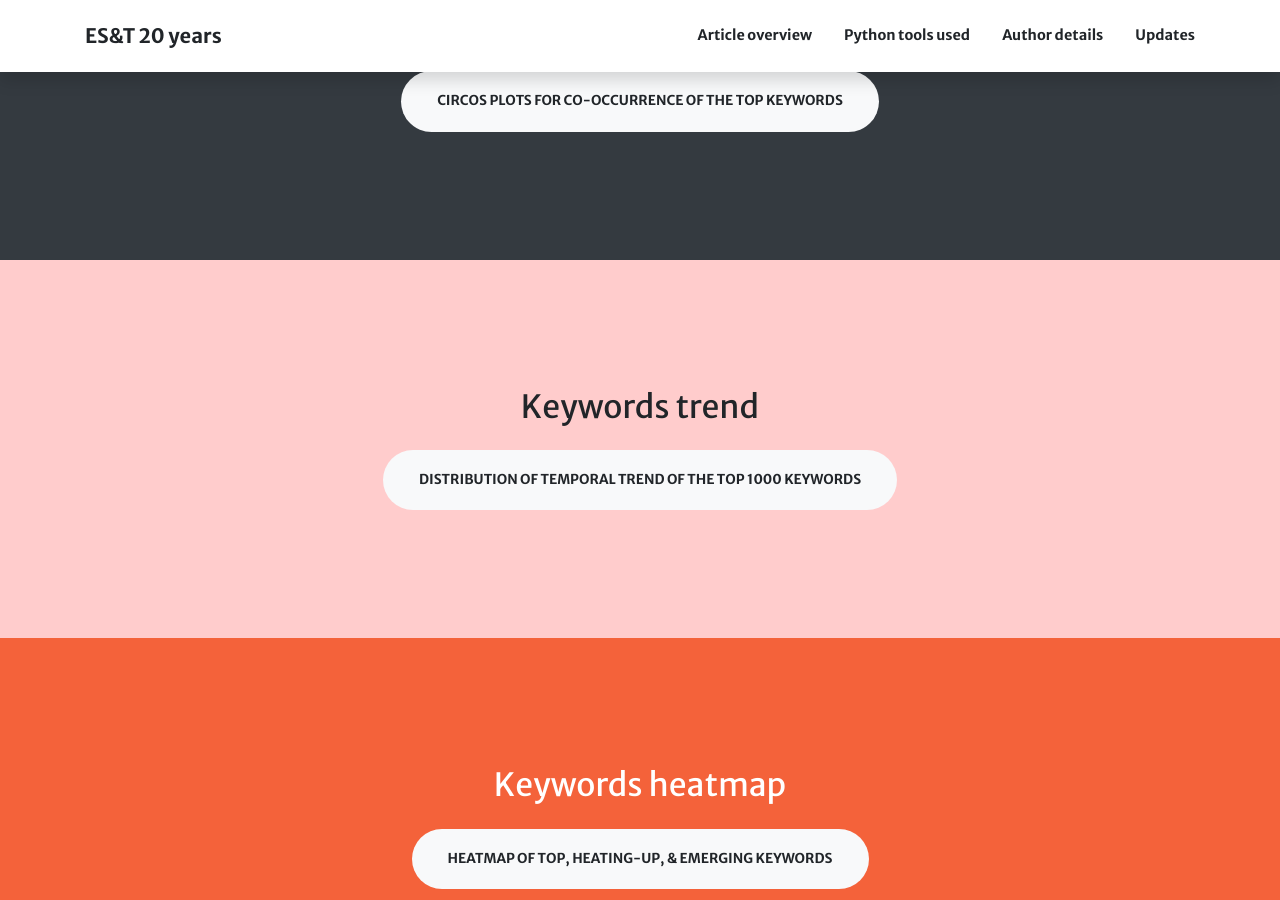
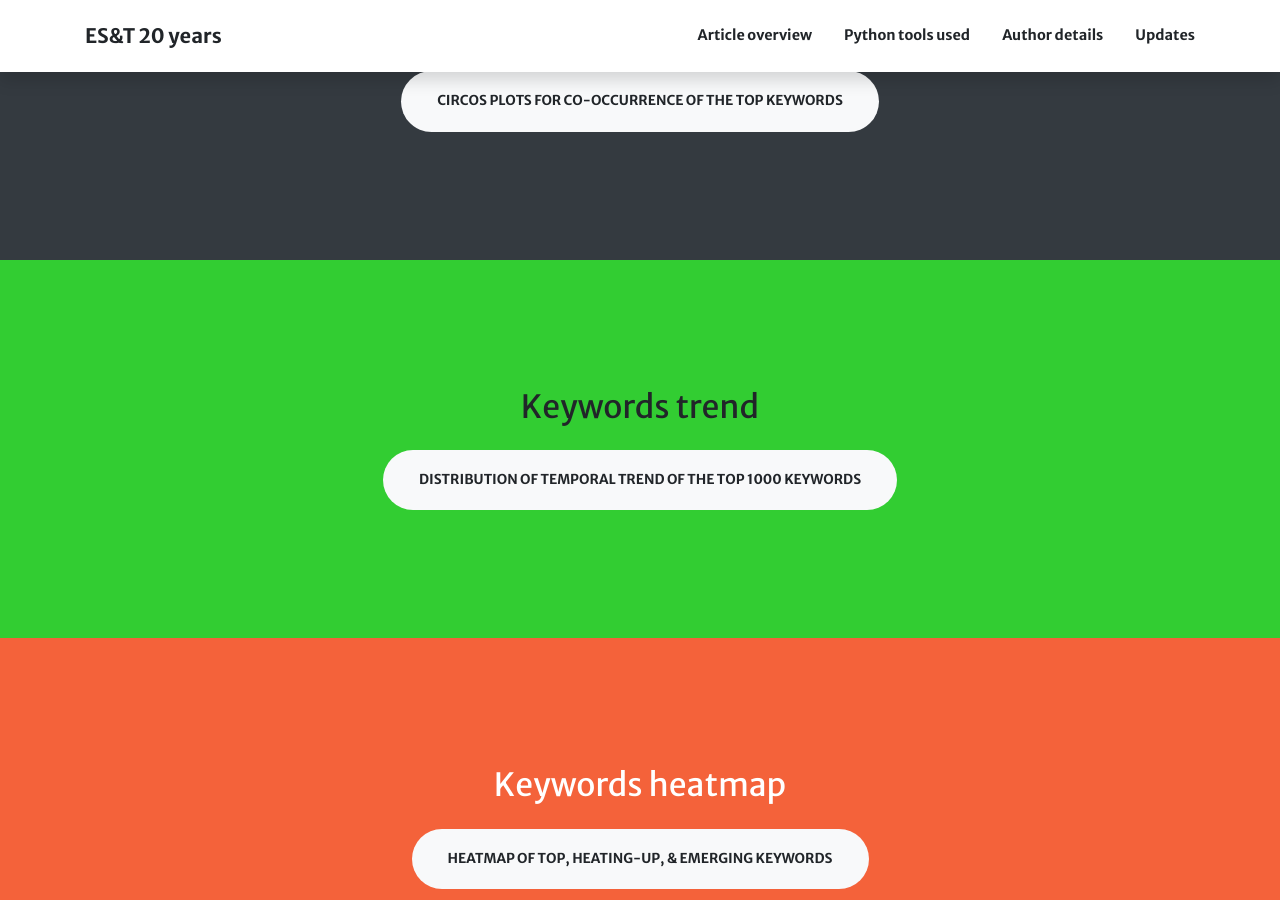
Before and after one commit to starfriend10/EST, a Jekyll site: the page built from index.md, in a window 1280 px wide and 900 px high, scrolled down 1398 px. Built offline with Jekyll 4.4.1, drawn with Linux system fonts in a browser that asks for light colours; nearby versions of some CDN libraries.

Commit message:
Update aside3.html

```diff
--- a/_includes/aside3.html
+++ b/_includes/aside3.html
@@ -1,4 +1,4 @@
-<section id="{{ section.section_id }}" class="page-section3 bg-lightred text-black {{ section.background_style }}">
+<section id="{{ section.section_id }}" class="page-section3 bg-limegreen text-black {{ section.background_style }}">
   <div class="container text-center">
     <h2 class="mb-4">{{ section.title }}</h2>
     {% include actions.html actions=section.actions %}
```
